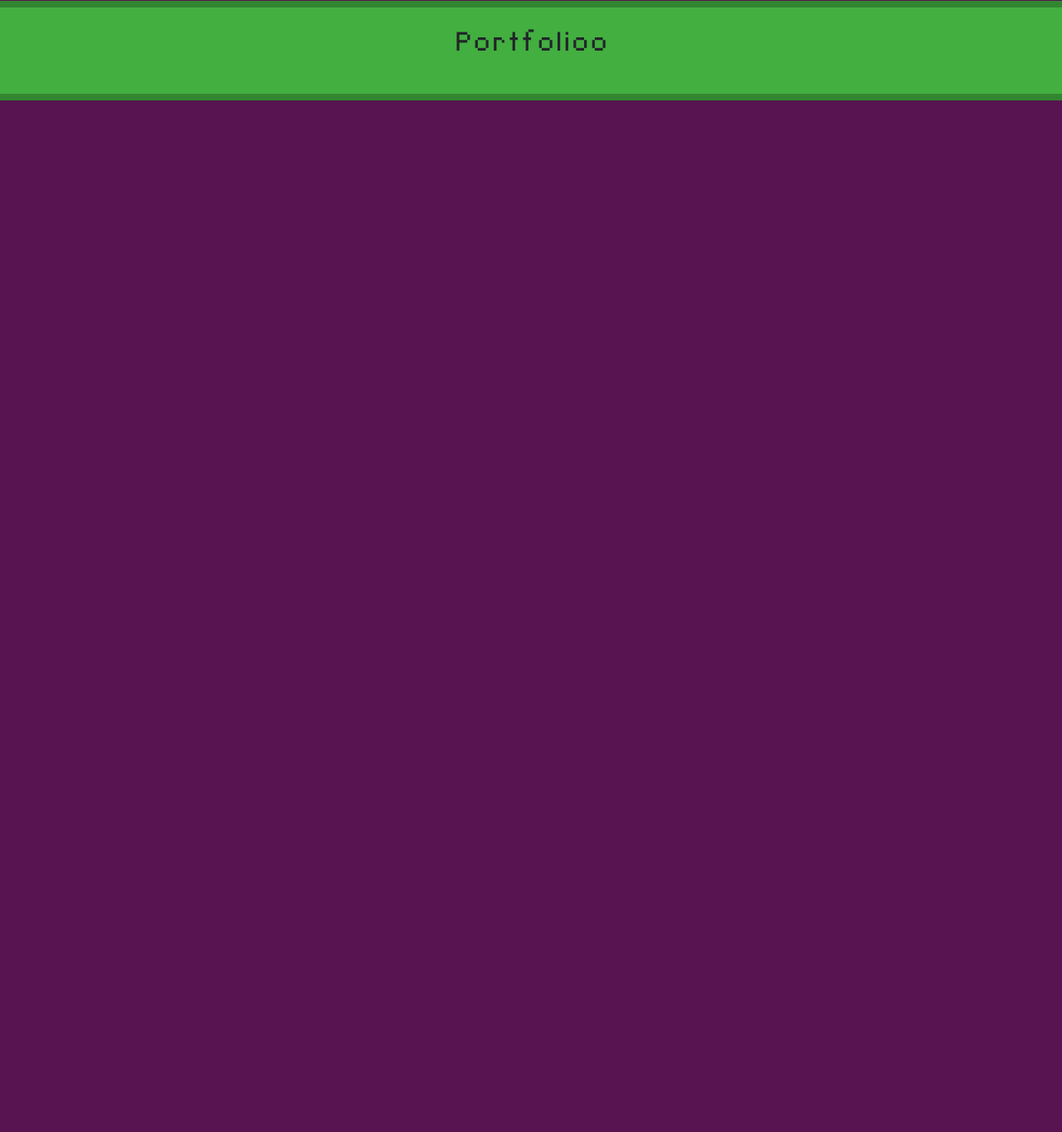
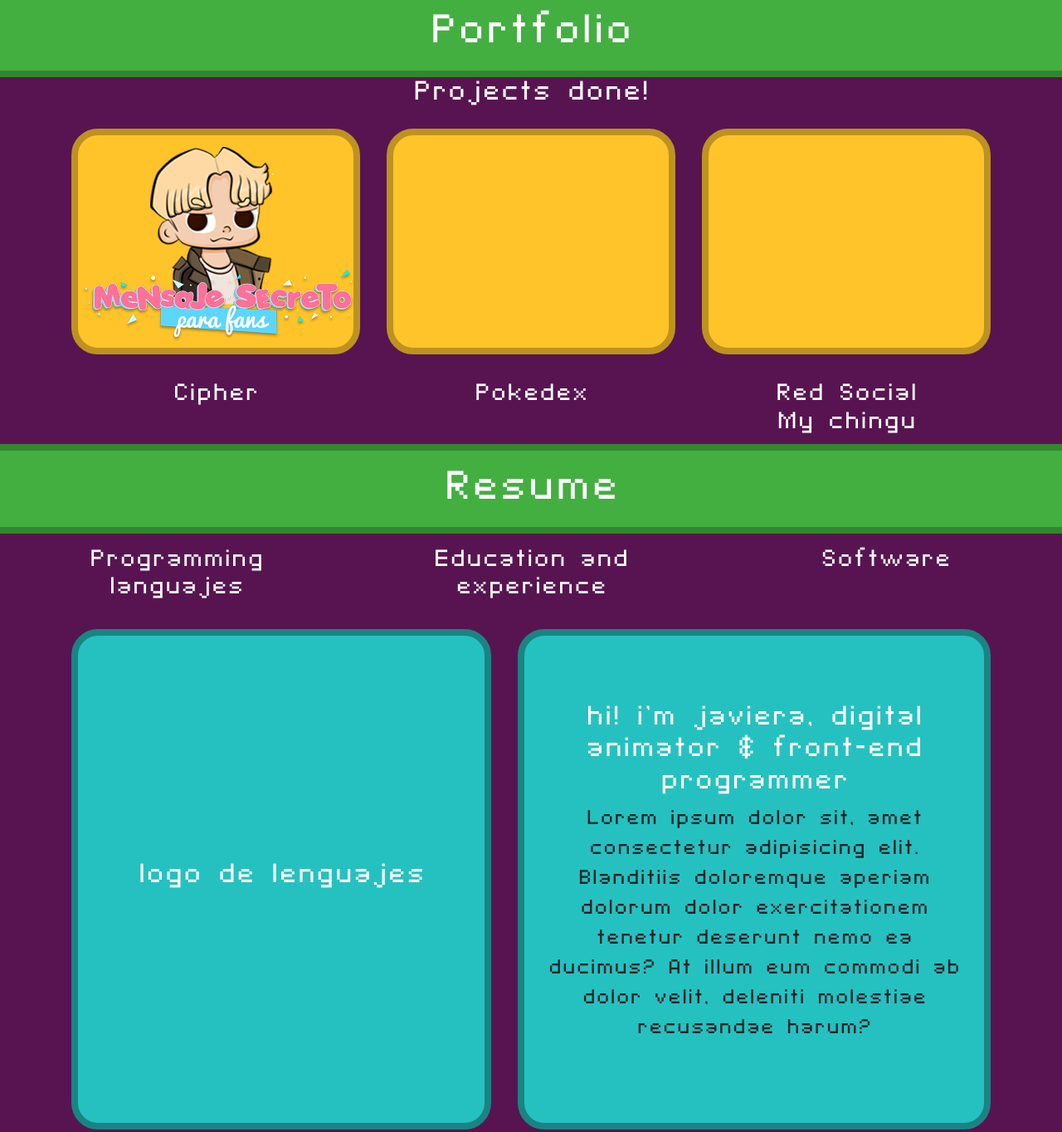
Before and after one commit to javieramontenegro/javieramontenegro.github.io, a website: page src/index.html in a window 1280 px wide. Shown: the part 455-1819 px from the top of the page at 83% size. Before the commit the page ends 800 px from the top, so only its background shows below. Drawn offline with nearby package versions, Linux system fonts and the light colour scheme.

Commit message:
avaces css

```diff
--- a/src/assets/css/style.css
+++ b/src/assets/css/style.css
@@ -38,13 +38,13 @@ body{
     margin-top:8rem;
     width: 100%;
   }
-  .portfolio {
-    display: flex;
-    justify-content: space-evenly;
+  .portfolio,.resume {
+
+    align-content: center;
     align-items: center;
     background-color: #43af40;
-    padding: 20px 5px;
-    position: fixed;
+    padding: 10px 5px;
+
     width: 100%;
     top: 0;
     z-index: 99;
@@ -52,11 +52,69 @@ body{
     font-size: 2rem;
     border-bottom: 8px solid rgb(50, 134, 48);
     border-top: 8px solid rgb(50, 134, 48);
-    margin-top: 28.5rem;
+
   }
-  .portfolio p{
-    font-family: 'SF Pixelate'
+  .portfolio p,.resume p{
+    font-family: 'SF Pixelate';
+    font-size: 3rem;
+    color: white;
+    text-align: center;
+    margin: 0rem;
   }
+  .work-one,.work-two,.work-three{
+    background-color: #ffc42a;
+    border: 8px solid #be9220;
+    padding: 8rem;
+    margin: 1rem;
+    border-radius: 2rem;
+    align-content: center;
+    align-items: center;
+  }
+  .cipher{
+    align-content: center;
+    align-items: center;
+    position:absolute;
+    z-index: 1;
+    margin-top: -10rem;
+    margin-left: -1rem;
+
+  }
+  h2{
+    color: white;
+    font-family: 'SF Pixelate';
+    text-align: center;
+  }
+  h3{
+    color: white;
+    font-family: 'SF Pixelate';
+    text-align: center;
+  }
+  .title-projects h3{
+    margin-top: 1rem;
+
+    text-align: center;
+
+  }
+  .titles-resume h3{
+    margin: 1rem;
+
+    text-align: center;
+  }
+  .prog,.edu,.soft{
+    background-color: #25c1c0;
+    border: 8px solid #1a8483;
+   padding: 5rem;
+    margin: 1rem;
+    border-radius: 2rem;
+    align-content: center;
+    align-items: center;
+  }
+  .edu p{
+    font-size: 1.5rem;
+    font-family: 'SF Pixelate';
+    text-align: center;
+  }
+
   @font-face {
     font-family: '04b 30';
     font-style: normal;
--- a/src/index.html
+++ b/src/index.html
@@ -23,10 +23,80 @@
    </section>
     <section>
         <div class="portfolio" id="portfolio">
-                 <p>Portfolioo</p>
+                 <p>Portfolio</p>
         </div>
+        <!-- MIS 3 TRABAJOS -->
+        <div class="container">
+           <h2>Projects done!</h2>
+            <div class="row">
+              <div class="col work-one">
+                <img src="./assets/img/cipher.png" class="cipher" alt="logo">
+              </div>
 
-    </section>
+              <div class="col work-two">
+
+              </div>
+              <div class="col work-three">
+
+              </div>
+            </div>
+         <div class="row title-projects">
+              <div class="col">
+                    <h3>Cipher</h3>
+              </div>
+               <div class="col">
+                    <h3> Pokedex</h3>
+               </div>
+               <div class="col">
+                    <h3>Red Social
+                            <br>
+                            My chingu</h3>
+               </div>
+
+
+         </div>
+      </div>
+   </section>
+
+<section>
+        <div class="resume" id="resume">
+                <p>Resume</p>
+       </div>
+     <div class="container">
+            <div class="row titles-resume">
+                    <div class="col">
+                            <h3>Programming
+                                <br> languajes</h3>
+                    </div>
+
+                     <div class="col-6">
+                            <h3>Education and
+                                <br> experience</h3>
+                     </div>
+
+                      <div class="col">
+                            <h3>Software</h3>
+                      </div>
+           </div>
+              <div class="row">
+                    <div class="col prog">
+                           <h2>logo de lenguajes</h2>
+                          </div>
+
+                          <div class="col-6 edu">
+                               <h2>hi! i'm javiera, digital animator & front-end programmer </h2>
+                               <p>Lorem ipsum dolor sit, amet consectetur adipisicing elit. Blanditiis doloremque aperiam dolorum dolor exercitationem tenetur deserunt nemo ea ducimus? At illum eum commodi ab dolor velit, deleniti molestiae recusandae harum?</p>
+                          </div>
+                          <div class="col soft">
+                             <h2>logo de softwares</h2>
+                          </div>
+              </div>
+     </div>
+
+
+</section>
+
+
 
 </div>
 
```
Also changed, not shown: src/assets/img/cipher.png (added).
